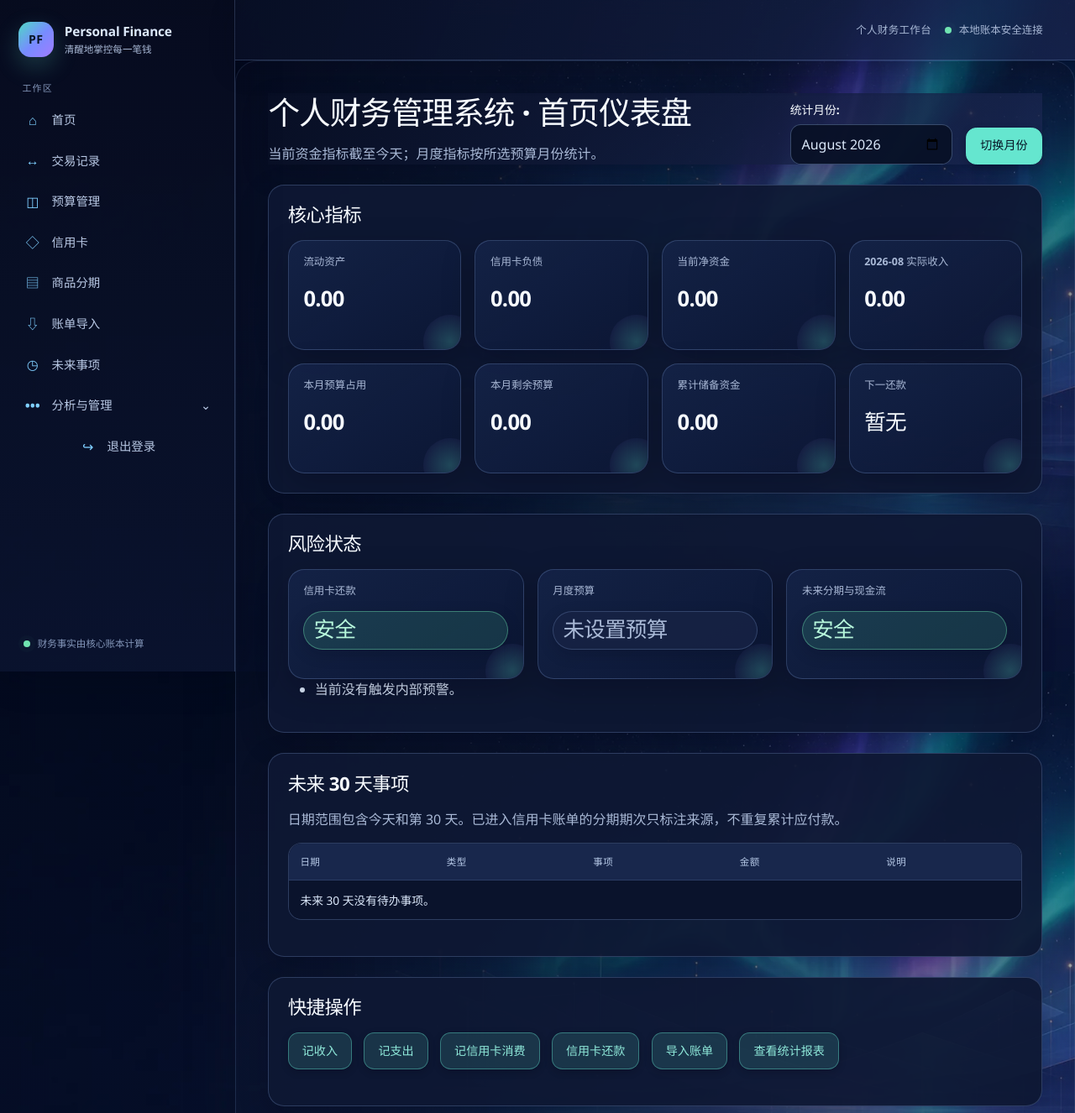
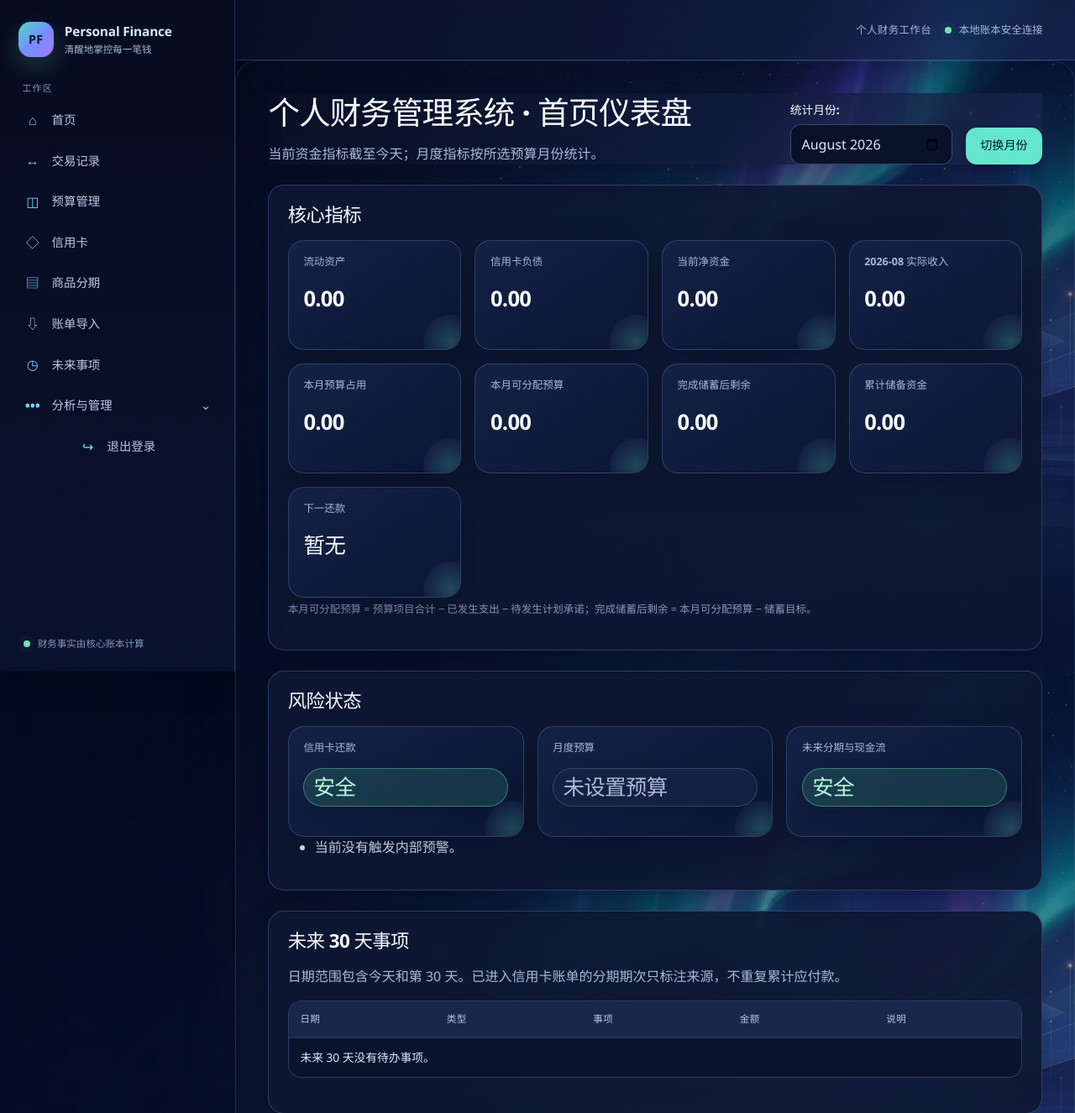
Before and after one commit to Pigeon258/finance, a Django app: page / in a window 1280 px wide. Shown: the top 1326 px of the page at 84% size. Run offline with Django 5.2, Linux system fonts and the light colour scheme; the visitor is signed in with stand-in values (Sample User, id 1); data comes from the database, SQL or seed files in the repository; data that the repository does not hold is empty; some libraries are stand-ins or nearby versions.

Commit message:
feat: show allocatable monthly budget on dashboard

```diff
--- a/apps/analytics/templates/analytics/dashboard.html
+++ b/apps/analytics/templates/analytics/dashboard.html
@@ -17,10 +17,12 @@
         <article class="metric-card" data-pf-part="metric-card"><h3>当前净资金</h3><strong>{{ snapshot.net_funds }}</strong></article>
         <article class="metric-card" data-pf-part="metric-card"><h3>{{ snapshot.month|date:"Y-m" }} 实际收入</h3><strong>{{ snapshot.monthly_income }}</strong></article>
         <article class="metric-card" data-pf-part="metric-card"><h3>本月预算占用</h3><strong>{{ snapshot.budget.total_occupancy }}</strong></article>
-        <article class="metric-card" data-pf-part="metric-card"><h3>本月剩余预算</h3><strong>{{ snapshot.budget.remaining }}</strong></article>
+        <article class="metric-card" data-pf-part="metric-card"><h3>本月可分配预算</h3><strong>{{ snapshot.budget.allocatable_remaining }}</strong></article>
+        <article class="metric-card" data-pf-part="metric-card"><h3>完成储蓄后剩余</h3><strong>{{ snapshot.budget.remaining }}</strong></article>
         <article class="metric-card" data-pf-part="metric-card"><h3>累计储备资金</h3><strong>{{ snapshot.reserve_balance }}</strong></article>
         <article class="metric-card" data-pf-part="metric-card"><h3>下一还款</h3><strong>{% if snapshot.next_due_date %}{{ snapshot.next_due_date }} / {{ snapshot.next_due_amount }}{% else %}暂无{% endif %}</strong></article>
       </div>
+      <p class="help-text">本月可分配预算 = 预算项目合计 − 已发生支出 − 待发生计划承诺；完成储蓄后剩余 = 本月可分配预算 − 储蓄目标。</p>
     </section>
 
     <section aria-labelledby="risk-status">
--- a/apps/budgets/selectors.py
+++ b/apps/budgets/selectors.py
@@ -225,6 +225,9 @@ def monthly_snapshot(*, month: date) -> dict[str, Decimal | MonthlyBudget | None
     savings_target = budget.savings_target if budget else Decimal("0.00")
     total_budget = budget.total_expense_budget if budget else Decimal("0.00")
     total_occupancy = breakdown["actual_expense"] + breakdown["planned_commitment"] + savings_target
+    allocatable_remaining = (
+        total_budget - breakdown["actual_expense"] - breakdown["planned_commitment"]
+    )
     remaining = total_budget - total_occupancy
     usage = (
         (total_occupancy / total_budget * Decimal("100.00")).quantize(Decimal("0.01"))
@@ -236,6 +239,7 @@ def monthly_snapshot(*, month: date) -> dict[str, Decimal | MonthlyBudget | None
         **breakdown,
         "savings_target": savings_target,
         "total_budget": total_budget,
+        "allocatable_remaining": allocatable_remaining,
         "total_occupancy": total_occupancy,
         "remaining": remaining,
         "usage_percentage": usage,
```
Also changed, not shown: apps/analytics/tests/test_dashboard_reports.py (+1 -0 lines).
